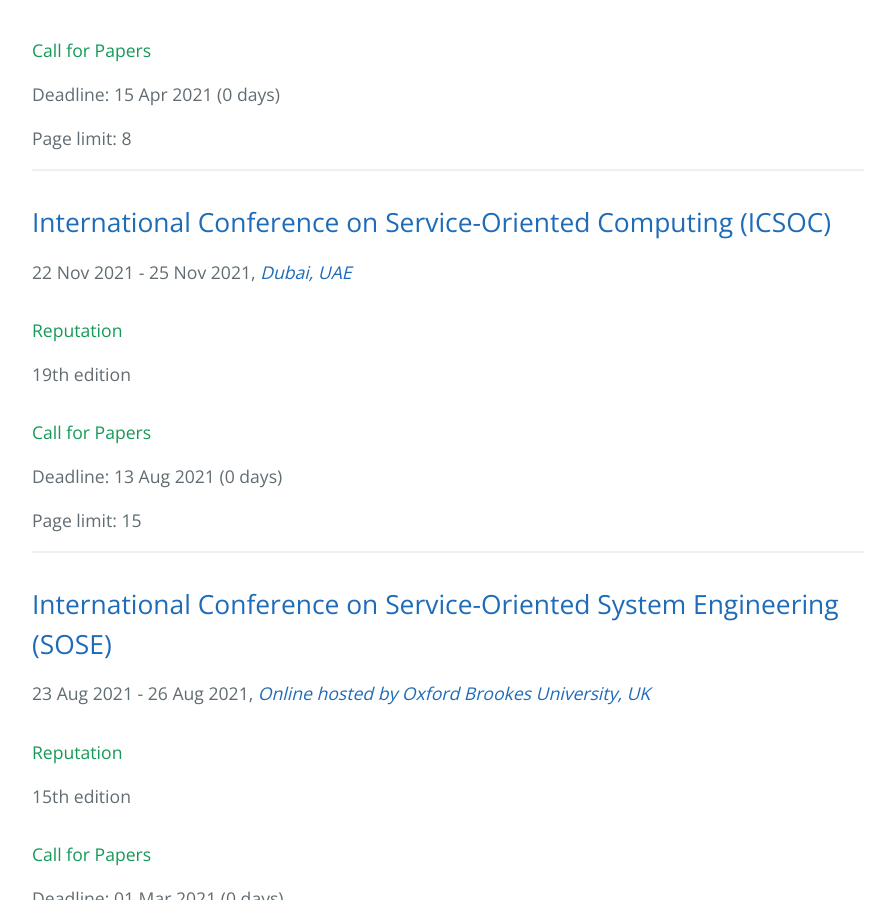
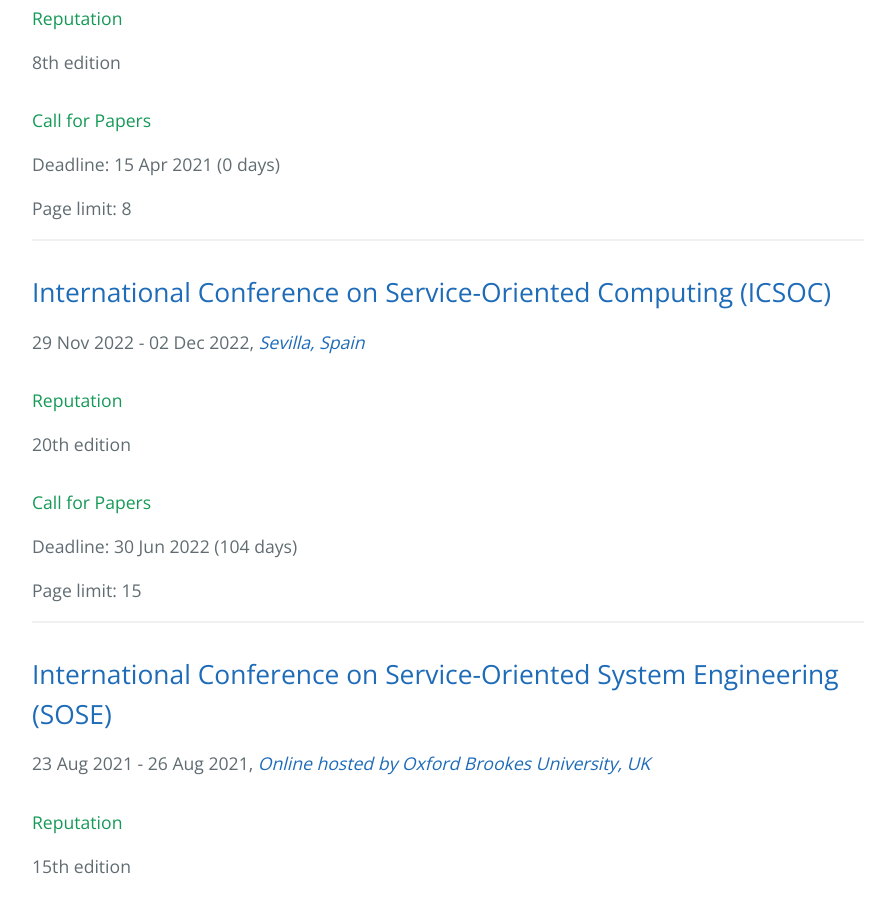
Before and after one commit to stefan-kolb/cloud-conferences, a Jekyll site: the page built from index.html, in a window 1280 px wide and 900 px high, scrolled down 5144 px. Shown: the whole window, without its empty margins (192-1087 px from the left). Built offline with Jekyll 4.4.1, drawn with Linux system fonts in a browser that asks for light colours; nearby versions of some CDN libraries; some of the changed text lies outside the part shown.

Commit message:
update ICSOC 2022

```diff
--- a/_data/conferences.yml
+++ b/_data/conferences.yml
@@ -29,11 +29,11 @@
 - name: International Conference on Service-Oriented Computing
   abbrv: ICSOC
   url: http://www.icsoc.org/
-  edition: 19
-  deadline: "2021-08-13"
-  date_from: "2021-11-22"
-  date_to: "2021-11-25"
-  location: "Dubai, UAE"
+  edition: 20
+  deadline: "2022-06-30"
+  date_from: "2022-11-29"
+  date_to: "2022-12-02"
+  location: "Sevilla, Spain"
   acceptance: []
   page_limit: 15
 
```
